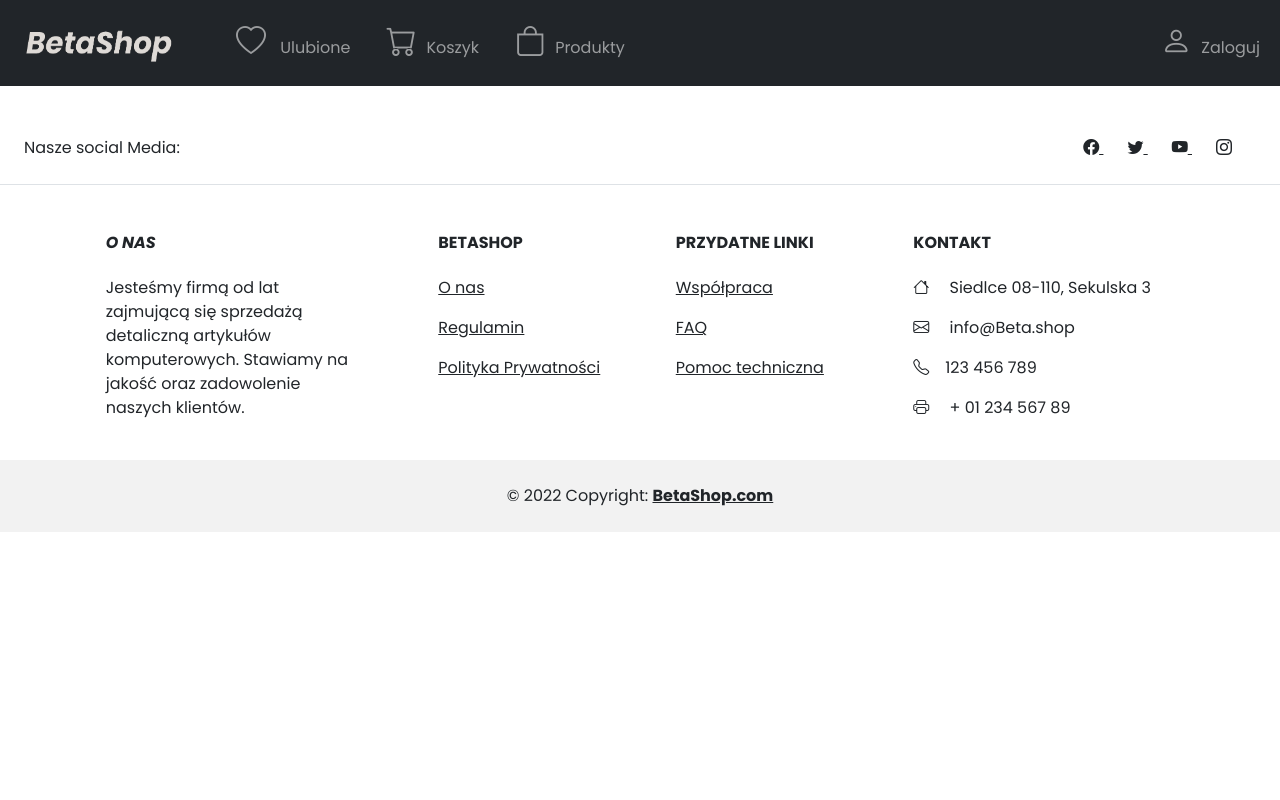
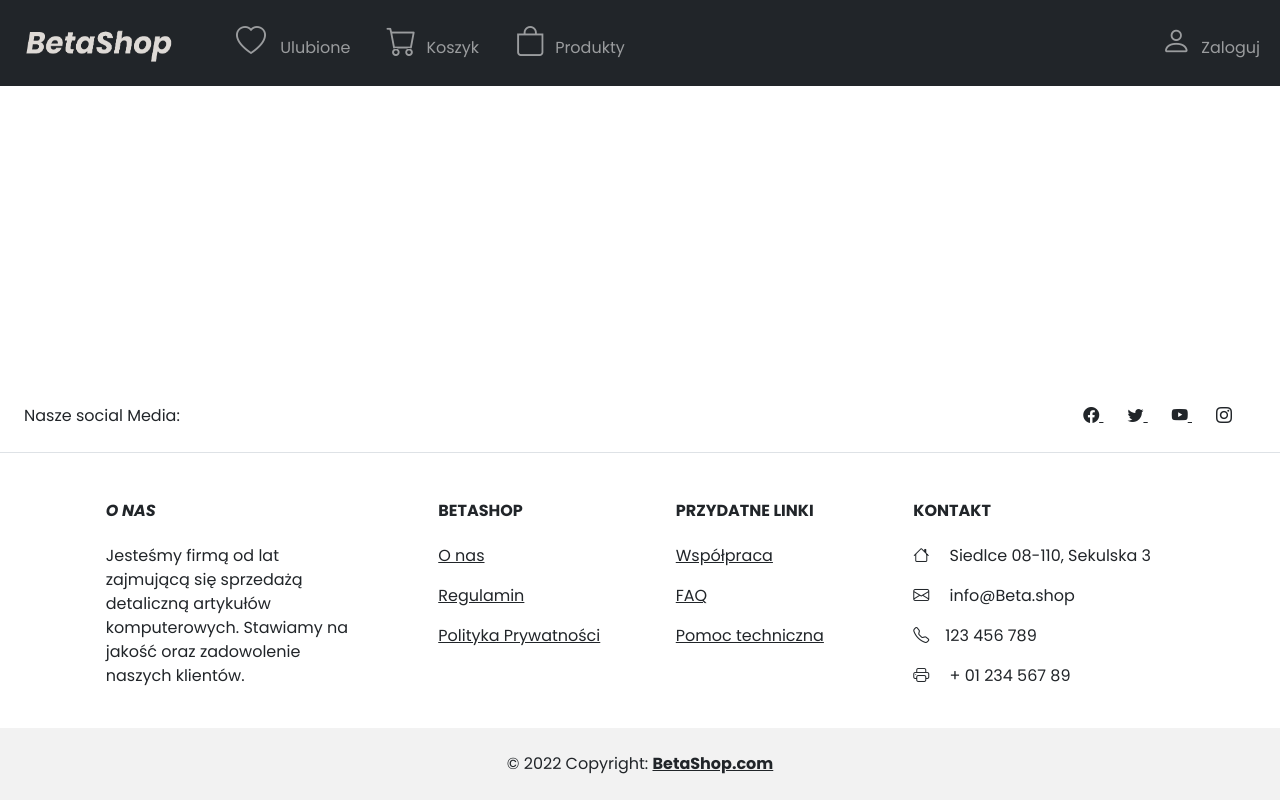
Before and after one commit to MateuszNaumiuk/Store, a PHP site: page /edytowanie.php in a window 1280 px wide. Run offline with PHP 8.4, Linux system fonts and the light colour scheme.

Commit message:
Update main.css

```diff
--- a/main.css
+++ b/main.css
@@ -1,6 +1,20 @@
 /* whole page */
+html{
+	height: 100%;
+}
+
 body {
 	font-family: 'Poppins';
+	height: 100%;
+	display: flex;
+  flex-direction: column;
+}
+.content {
+	flex: 1 0 auto;
+}
+
+.footer{
+	flex-shrink: 0;
 }
 
 .logo {
```
